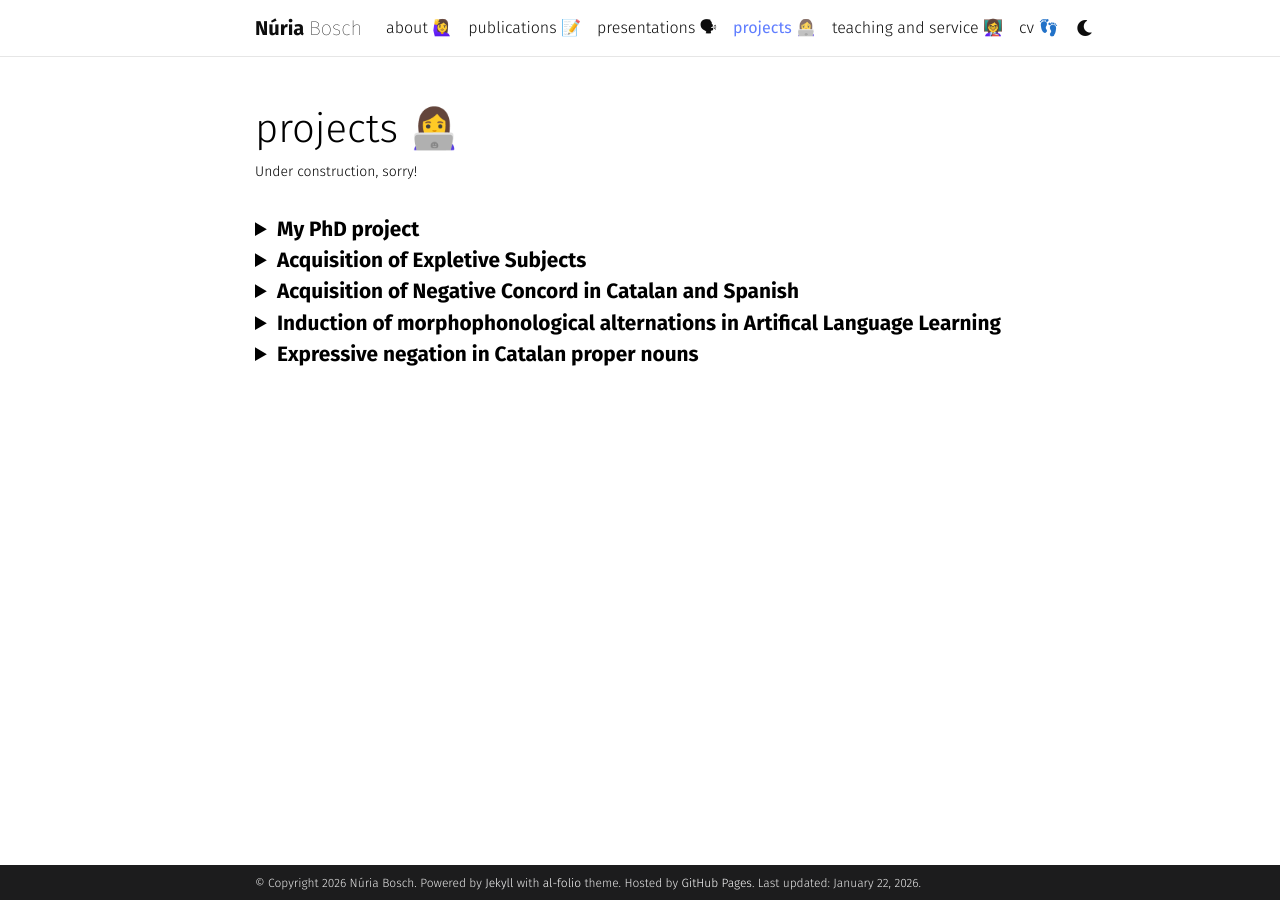
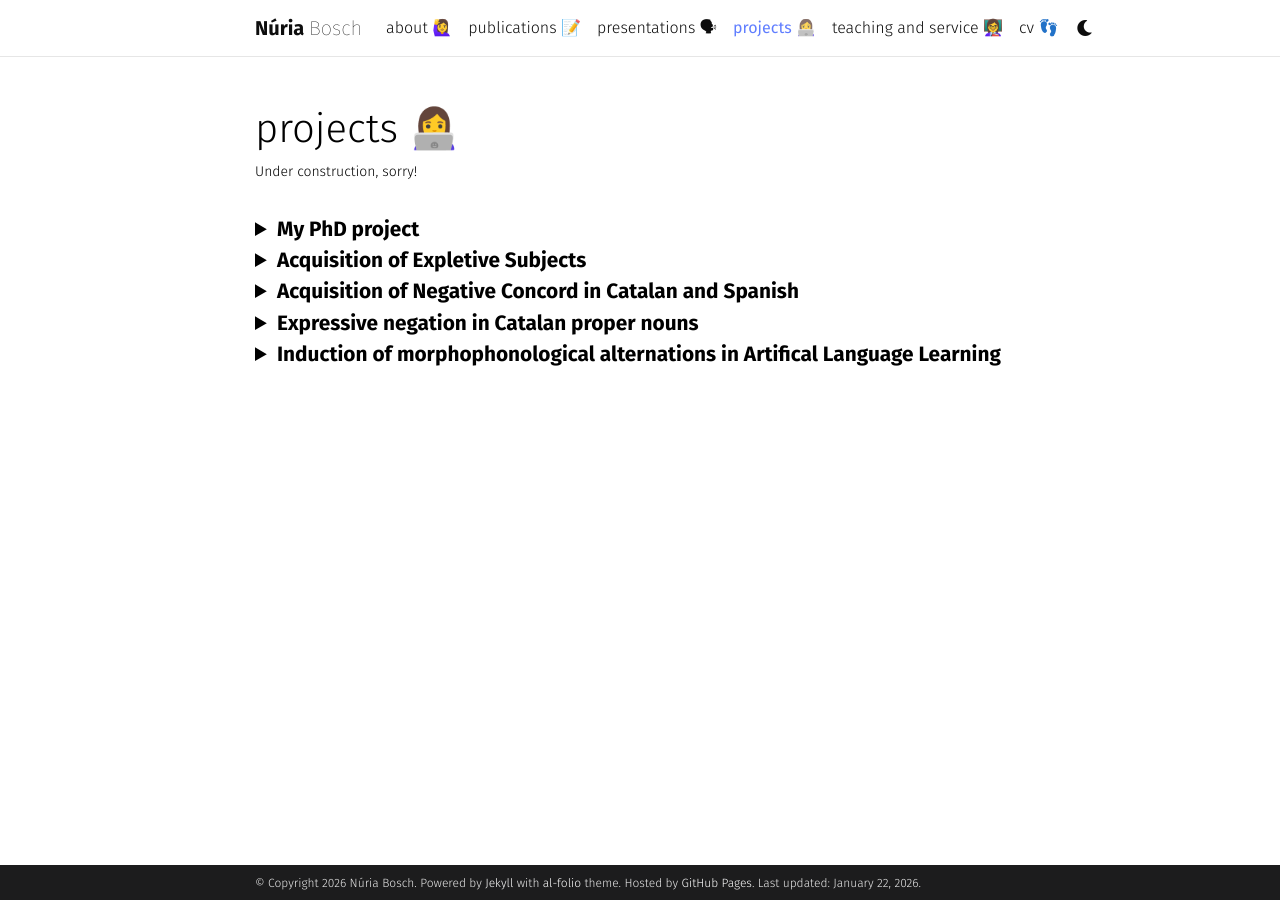
Before and after one commit to nuria-bosch/nuria-bosch.github.io, a Jekyll site: the page built from _pages/projects.md, in a window 1280 px wide. Built offline with Jekyll 4.4.1, drawn with Linux system fonts in a browser that asks for light colours; some web fonts are replaced; comment, search, counter and statistics services are not loaded; a style sheet for code colours, icons or effects is not loaded.

Commit message:
Update projects.md

```diff
--- a/_pages/projects.md
+++ b/_pages/projects.md
@@ -30,15 +30,15 @@ horizontal: false
 </details>
 
 <details>
+  <summary class="project-title">Expressive negation in Catalan proper nouns</summary>
+  <h4>You can add a header</h4>
+  <p>You can add text within a collapsed section.</p>
+</details>
+
+<details>
   <summary class="project-title">Induction of morphophonological alternations in Artifical Language Learning</summary>
   <h4>You can add a header</h4>
   <p>You can add text within a collapsed section.</p>
 </details>
 
-<details>
-  <summary class="project-title">Expressive negation in Catalan proper nouns</summary>
-  <h4>You can add a header</h4>
-  <p>You can add text within a collapsed section.</p>
-</details>
-
 </div>
```
